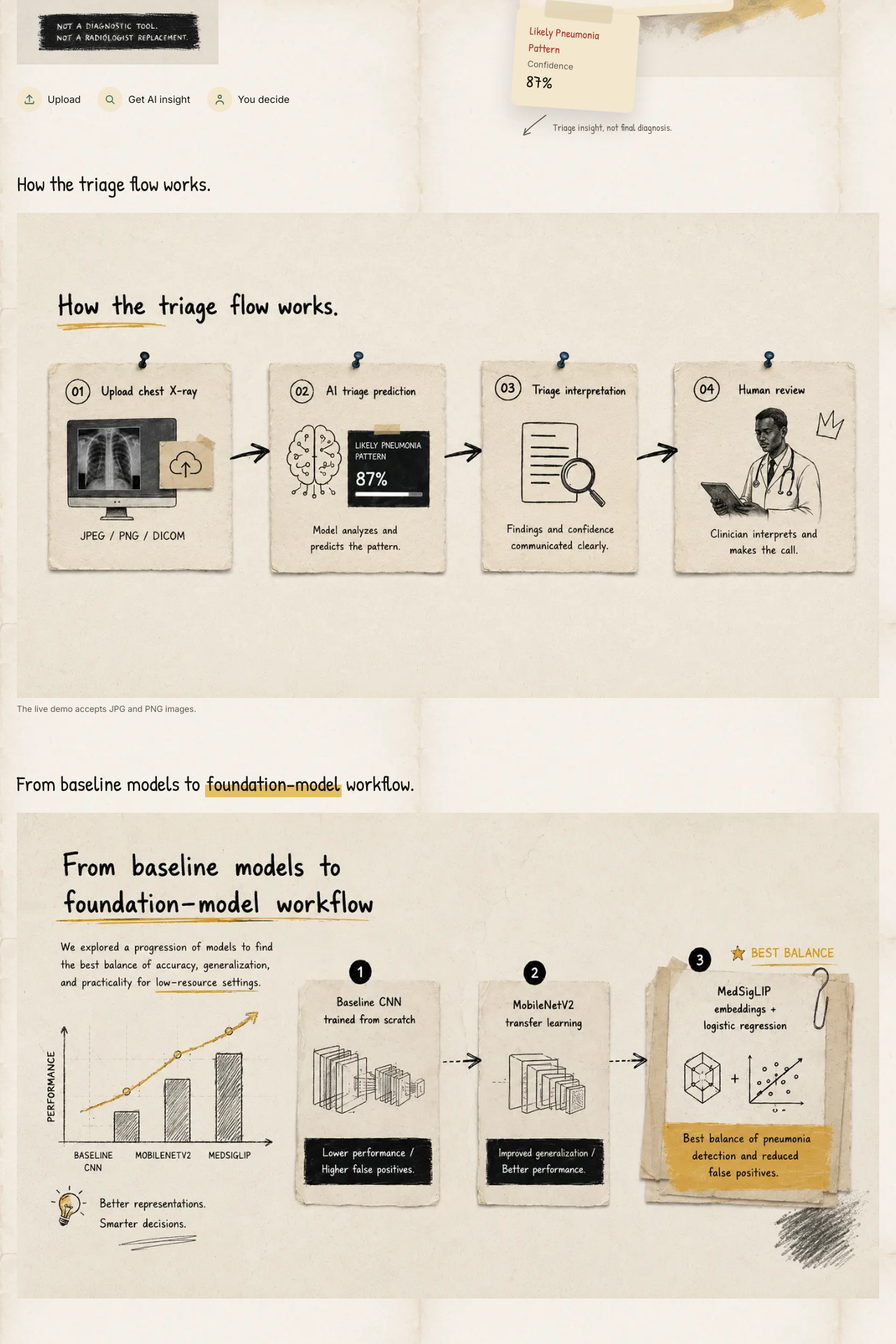
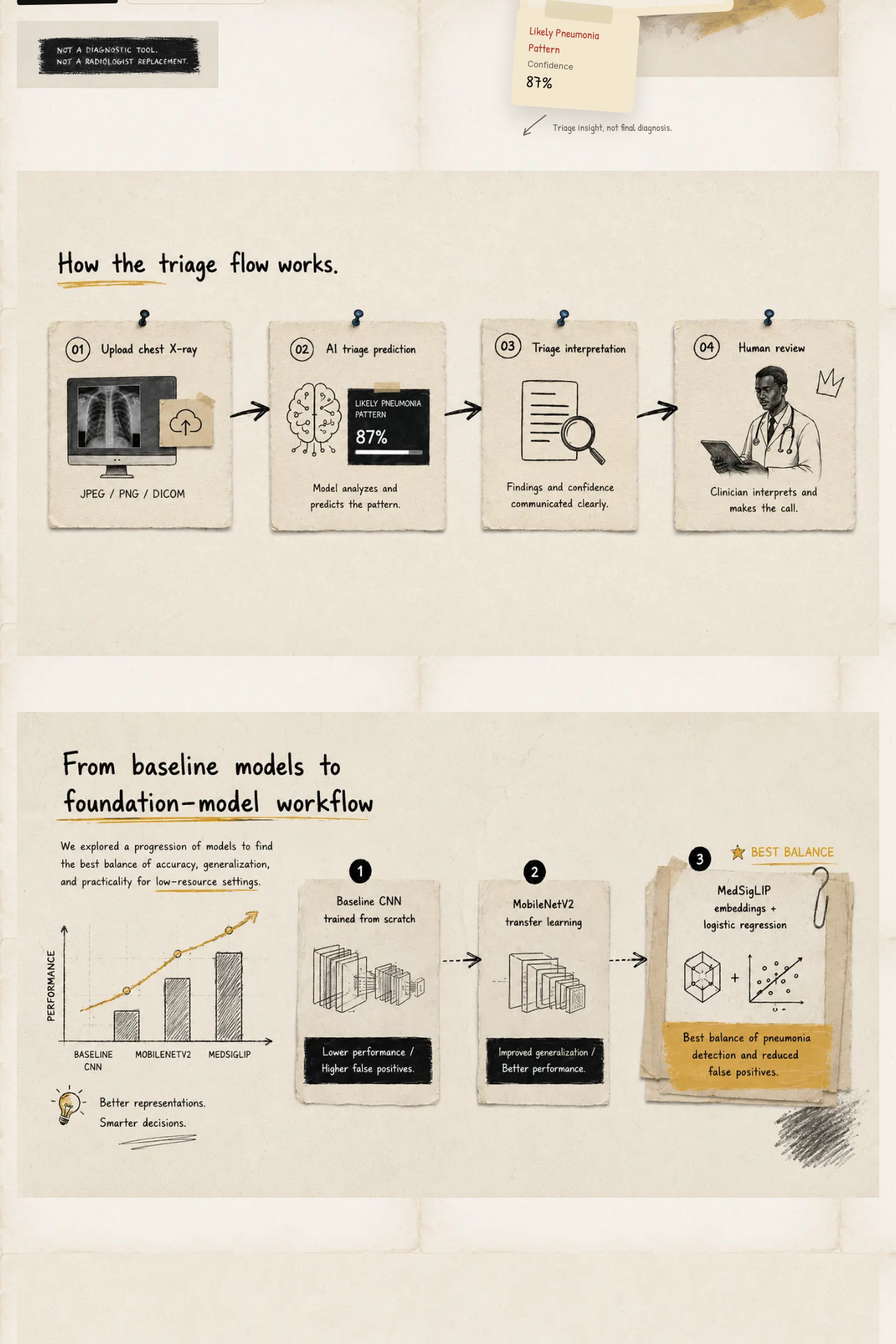
Before and after one commit to AniekanabasiUmoh/cxrtriage, a Next.js app: page / in a window 1280 px wide. Shown: the part 460-2380 px from the top of the page at 70% size. Built offline with nearby package versions, Linux system fonts and the light colour scheme.

Commit message:
Homepage fixes: remove duplicate headings + quick-feature row, fix CTA button visibility, blend clinic illustrations

```diff
--- a/src/app/page.tsx
+++ b/src/app/page.tsx
@@ -1,18 +1,12 @@
 import Image from "next/image";
+import Link from "next/link";
 import { BrushButton } from "@/components/ui/BrushButton";
 import { HighlightText } from "@/components/ui/HighlightText";
 import { PaperCard } from "@/components/ui/PaperCard";
 import { StickyNote } from "@/components/ui/StickyNote";
 import { HandArrow } from "@/components/ui/HandArrow";
-import { HandIcon } from "@/components/ui/HandIcon";
 import { DisclaimerStrip } from "@/components/layout/DisclaimerStrip";
 import { ClinicFooterIllustration } from "@/components/layout/ClinicFooterIllustration";
-
-const QUICK_FEATURES = [
-  { icon: "upload", label: "Upload" },
-  { icon: "magnifier", label: "Get AI insight" },
-  { icon: "clinician", label: "You decide" },
-] as const;
 
 export default function HomePage() {
   return (
@@ -46,18 +40,6 @@ export default function HomePage() {
             height={233}
             className="mt-6 h-auto w-72"
           />
-
-          {/* Quick-feature row */}
-          <ul className="mt-8 flex flex-wrap gap-6">
-            {QUICK_FEATURES.map((f) => (
-              <li key={f.label} className="flex items-center gap-2 text-sm text-ink">
-                <span className="flex h-9 w-9 items-center justify-center rounded-full bg-paper-card">
-                  <HandIcon name={f.icon} size={18} className="text-clinical-green" />
-                </span>
-                {f.label}
-              </li>
-            ))}
-          </ul>
         </div>
 
         {/* Hero collage: watercolor clinic + taped X-ray + sticky result + arrow */}
@@ -70,7 +52,7 @@ export default function HomePage() {
             width={560}
             height={700}
             priority
-            className="pointer-events-none absolute -right-4 top-6 w-[78%] opacity-60"
+            className="pointer-events-none absolute -right-4 top-6 w-[78%] mix-blend-multiply opacity-70"
           />
 
           {/* taped X-ray polaroid */}
@@ -107,66 +89,58 @@ export default function HomePage() {
         </div>
       </section>
 
-      {/* ---------- How the triage flow works ---------- */}
+      {/* ---------- How the triage flow works (heading baked into image) ---------- */}
       <section className="mt-20">
-        <h2 className="font-hand text-3xl text-ink">How the triage flow works.</h2>
         <Image
           src="/assets/triage-flow.webp"
-          alt="Triage flow: 1. Upload chest X-ray, 2. AI triage prediction, 3. Triage interpretation, 4. Human review by a clinician."
-          width={1400}
-          height={788}
-          className="mt-6 h-auto w-full"
-        />
-        <p className="mt-2 text-xs text-muted-ink">
-          The live demo accepts JPG and PNG images.
-        </p>
-      </section>
-
-      {/* ---------- Model journey ---------- */}
-      <section className="mt-20">
-        <h2 className="font-hand text-3xl text-ink">
-          From baseline models to <HighlightText>foundation-model</HighlightText>{" "}
-          workflow.
-        </h2>
-        <Image
-          src="/assets/model-progression.webp"
-          alt="Model progression: baseline CNN trained from scratch, then MobileNetV2 transfer learning, then MedSigLIP embeddings with logistic regression — the best balance of pneumonia detection and reduced false positives."
-          width={1400}
-          height={788}
-          className="mt-6 h-auto w-full"
-        />
-      </section>
-
-      {/* ---------- Final CTA ---------- */}
-      <section className="relative mt-20">
-        <Image
-          src="/assets/cta-banner.webp"
-          alt=""
-          aria-hidden
+          alt="How the triage flow works: 1. Upload chest X-ray, 2. AI triage prediction, 3. Triage interpretation, 4. Human review by a clinician. The live demo accepts JPG and PNG images."
           width={1400}
           height={788}
           className="h-auto w-full"
         />
-        {/* Real, clickable CTAs overlaid on the lower area of the banner */}
-        <div className="absolute inset-x-0 bottom-[12%] flex justify-center gap-4 px-4">
-          <BrushButton as="link" href="/upload" variant="highlight">
+      </section>
+
+      {/* ---------- Model journey (heading baked into image) ---------- */}
+      <section className="mt-20">
+        <Image
+          src="/assets/model-progression.webp"
+          alt="From baseline models to foundation-model workflow: baseline CNN trained from scratch, then MobileNetV2 transfer learning, then MedSigLIP embeddings with logistic regression — the best balance of pneumonia detection and reduced false positives."
+          width={1400}
+          height={788}
+          className="h-auto w-full"
+        />
+      </section>
+
+      {/* ---------- Final CTA (buttons are drawn into the banner image; ---------- */}
+      {/* we overlay transparent links over them so they are clickable)        */}
+      <section className="relative mt-20">
+        <Image
+          src="/assets/cta-banner.webp"
+          alt="Early insight. Human judgment."
+          width={1400}
+          height={788}
+          className="h-auto w-full"
+        />
+        {/* Transparent clickable hit-areas over the baked-in buttons */}
+        <Link
+          href="/upload"
+          aria-label="Explore the Demo"
+          className="absolute bottom-[20%] left-[48%] h-[10%] w-[18%] -translate-x-full rounded focus-visible:outline-2 focus-visible:outline-offset-2 focus-visible:outline-white-chalk"
+        />
+        <Link
+          href="/model"
+          aria-label="View Model Journey"
+          className="absolute bottom-[20%] left-[50%] h-[10%] w-[20%] rounded focus-visible:outline-2 focus-visible:outline-offset-2 focus-visible:outline-white-chalk"
+        />
+        {/* Visible, reliable fallback CTAs below the banner (always usable) */}
+        <div className="mt-4 flex flex-wrap justify-center gap-3">
+          <BrushButton as="link" href="/upload" variant="brush">
             Explore the Demo
           </BrushButton>
-          <BrushButton
-            as="link"
-            href="/model"
-            variant="ghost"
-            className="border-white-chalk/40 text-white-chalk"
-          >
+          <BrushButton as="link" href="/model" variant="ghost">
             View Model Journey
           </BrushButton>
         </div>
-        {/* Accessible text equivalent of the banner */}
-        <p className="sr-only">
-          Early insight. Human judgment. Explore a portfolio-grade healthcare ML
-          project demonstrating the path from model training to deployed
-          inference API.
-        </p>
       </section>
 
       <div className="mt-12">
--- a/src/components/layout/ClinicFooterIllustration.tsx
+++ b/src/components/layout/ClinicFooterIllustration.tsx
@@ -9,13 +9,13 @@ export function ClinicFooterIllustration({
   className?: string;
 }) {
   return (
-    <div className={`flex justify-end ${className}`} aria-hidden>
+    <div className={`flex justify-center ${className}`} aria-hidden>
       <Image
         src="/assets/clinic-footer.webp"
         alt=""
         width={720}
         height={225}
-        className="h-auto w-full max-w-md opacity-90"
+        className="h-auto w-full max-w-2xl mix-blend-multiply opacity-90"
       />
     </div>
   );
```
